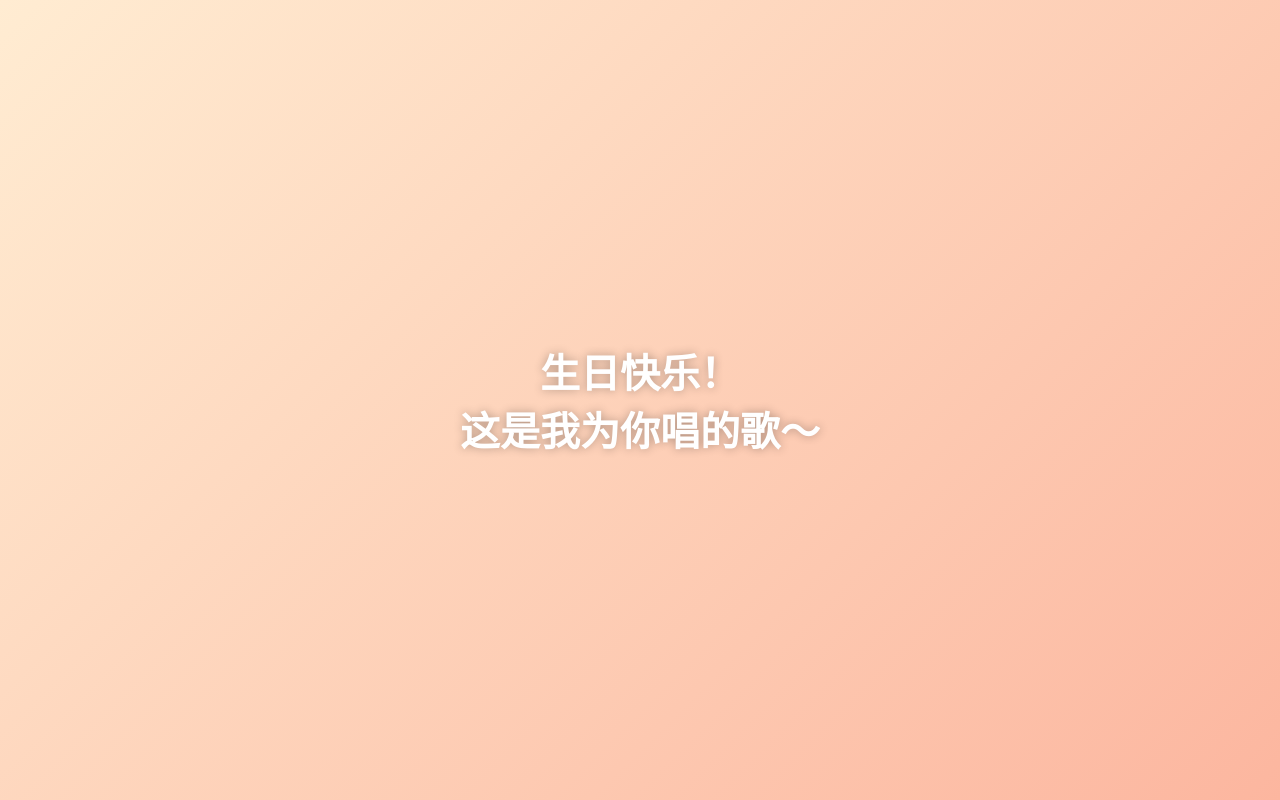
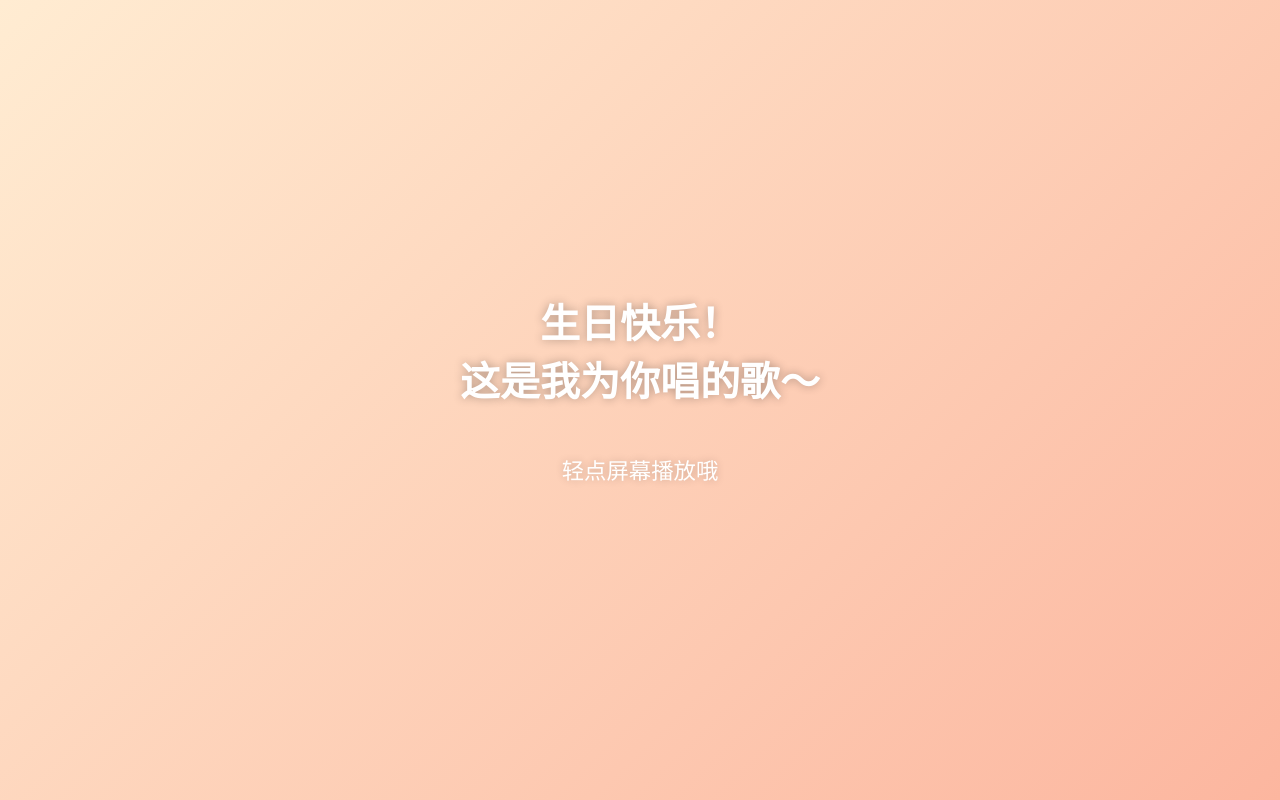
Before and after one commit to R1cardo111dqfw/bday2025, a plain HTML site: page index.html in a window 1280 px wide. Drawn offline with Linux system fonts and the light colour scheme.

Commit message:
Update index.html

```diff
--- a/index.html
+++ b/index.html
@@ -5,20 +5,44 @@
   <title>生日快乐！</title>
   <meta name="viewport" content="width=device-width,initial-scale=1.0">
   <style>
-  body{margin:0;height:100vh;display:flex;align-items:center;justify-content:center;
-       background:linear-gradient(135deg,#ffecd2,#fcb69f);font-family:sans-serif;color:#fff;text-align:center}
-  h1{font-size:2.5em;text-shadow:0 0 10px rgba(0,0,0,.3)}
+    body{
+      margin:0;
+      height:100vh;
+      display:flex;
+      flex-direction:column;
+      align-items:center;
+      justify-content:center;
+      background:linear-gradient(135deg,#ffecd2,#fcb69f);
+      font-family:-apple-system,BlinkMacSystemFont,"Segoe UI",Helvetica,Arial,sans-serif;
+      color:#fff;
+      text-align:center;
+    }
+    h1{
+      font-size:2.5em;
+      text-shadow:0 0 10px rgba(0,0,0,.3);
+      margin:0 20px;
+    }
+    .tip{
+      color:#fff;
+      font-size:1.4em;
+      margin-top:2em;
+      text-shadow:0 0 8px rgba(0,0,0,.2);
+    }
   </style>
 </head>
 <body>
   <h1>生日快乐！<br>这是我为你唱的歌～</h1>
+  <p class="tip">轻点屏幕播放哦</p>
+
   <audio id="song" loop>
     <source src="birthday.mp3" type="audio/mpeg">
-  你的浏览器不支持 audio 标签
+    您的浏览器不支持 audio 标签
   </audio>
+
   <script>
-  // 解决所有浏览器（含 iOS）的自动播放限制
-  function play(){document.getElementById('song').play();}
+    function play(){
+      document.getElementById('song').play();
+    }
     document.body.addEventListener('touchstart',play,{once:true});
     document.body.addEventListener('click',play,{once:true});
   </script>
```
Lines whose indentation alone changed are shown as unchanged.
